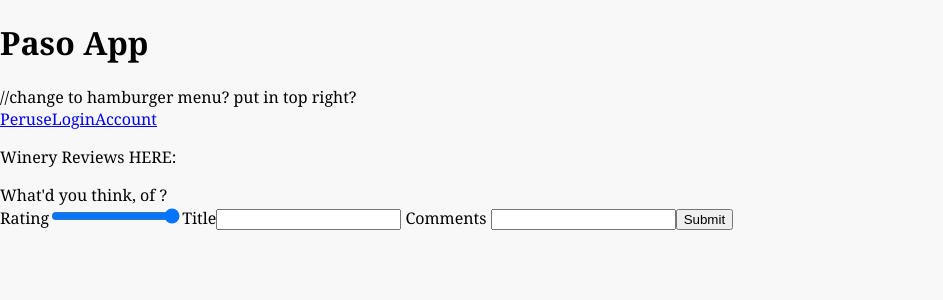
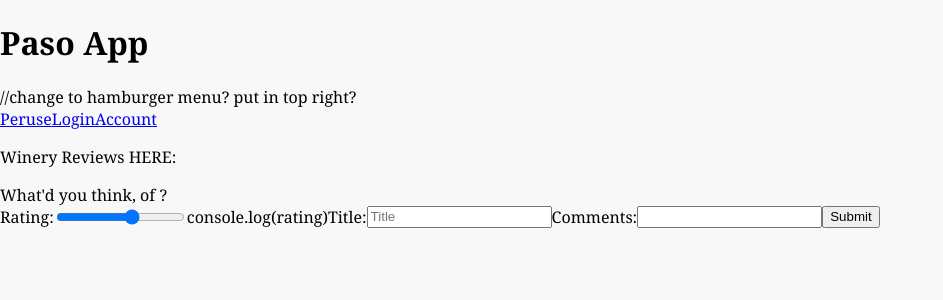
Before and after one commit to bekahnguyen/yelp_site, a React (Vite) app in the folder client/: page /1/Reviews in a window 1280 px wide. Shown: the top 300 px of the page, without its empty margins (0-943 px from the left). Built offline with nearby package versions, Linux system fonts and the light colour scheme.

Commit message:
authentication working again! needed to send the response back

```diff
--- a/client/src/App.jsx
+++ b/client/src/App.jsx
@@ -30,7 +30,7 @@ function App() {
 
   return (
     <>
-      <h1>Paso App</h1>
+      <h1 id="mainPageHeader">Paso App</h1>
       <Navigations />
       <div id="main-routes">
         <Routes>
--- a/client/src/components/Account.jsx
+++ b/client/src/components/Account.jsx
@@ -1,7 +1,7 @@
 /* TODO - add your code to create a functional React component that renders account details for a logged in user. Fetch the account data from the provided API. You may consider conditionally rendering a message for other users that prompts them to log in or create an account.  */
 import { useEffect, useState } from "react";
 
-// must make this route in my PSQL:
+// get reviews user has posted:
 
 export default function Account({ somm }) {
   const reviewList = async () => {
--- a/client/src/components/Login.jsx
+++ b/client/src/components/Login.jsx
@@ -24,10 +24,10 @@ export default function Login({ somm, setSomm }) {
       body: JSON.stringify({ username, password }),
     });
     const json = await response.json();
+    console.log(json);
     console.log(response.status);
     if (response.ok) {
       window.localStorage.setItem("token", json.token);
-      console.log("json token set");
       attemptLoginWithToken();
     }
   };
@@ -35,6 +35,7 @@ export default function Login({ somm, setSomm }) {
   const attemptLoginWithToken = async () => {
     console.log("attempt login with token route hit");
     const token = window.localStorage.getItem("token");
+    console.log("i got the token!:", token);
     const response = await fetch("/api/somms/me", {
       headers: {
         authorization: `Bearer ${token}`,
--- a/client/src/components/Reviews.jsx
+++ b/client/src/components/Reviews.jsx
@@ -1,21 +1,40 @@
 import { useParams } from "react-router-dom";
+import { useState } from "react";
 
 export default function Reviews({ somm }) {
   const { wineId } = useParams();
+  const [title, setTitle] = useState("");
+  const [rating, setRating] = useState("");
+  const [comment, setComment] = useState("");
 
   const submitReview = async (event) => {
     event.preventDefault();
-    const response = await (`api/winery${wineId}/reviews`,
-    {
+    const response = await fetch(`/api/winery/${wineId}/reviews`, {
       method: "POST",
       headers: {
         "Content-Type": "application/json",
       },
-      body: JSON.stringify({ wineReview }),
+      body: JSON.stringify({ title, rating, comment }),
     });
     const result = await response.json();
     console.log(result);
   };
+
+  //see all reviews for winery.
+
+  //to FIX
+  // const seesReview = async () => {
+  //   const response = await `api/winery${wineId}/Reviews`, {
+  //     {
+  //       headers: {
+  //         "Content-Type": "application/json",
+  //     });
+  //   }
+
+  //   const result = await response.json();
+  //   console.log(result);
+  // };
+  // seesReview();
 
   //ask John how he did this
   // wineReview={
@@ -28,13 +47,32 @@ export default function Reviews({ somm }) {
     <>
       <p>Winery Reviews HERE:</p>
       What'd you think, of {wineId.name} {somm.username}?
-      <form id="">
-        <label htmlFor="Rating">Rating</label>
-        <input type="range" id="Rating" name="Rating" min="0" max="5" />
-        <label htmlFor="Title">Title</label>
-        <input type="text" id="Title" name="Title" />
-        <label htmlFor="Comments"> Comments </label>
-        <input type="textarea" id="Comments" name="Comments" />
+      <form id="reviewForm">
+        <label htmlFor="Rating">Rating:</label>
+        <input
+          value={rating}
+          type="range"
+          id="Rating"
+          name="Rating"
+          min="0"
+          max="5"
+          onChange={(event) => setRating(Number(event.target.value))}
+        />
+        console.log(rating)
+        <label htmlFor="Title">Title:</label>
+        <input
+          value={title}
+          placeholder="Title"
+          onChange={(event) => setTitle(event.target.value)}
+        />
+        <label htmlFor="Comments"> Comments: </label>
+        <input
+          value={comment}
+          onChange={(event) => setComment(event.target.value)}
+          type="textarea"
+          id="Comment"
+          name="Comment"
+        />
         <button type="submit" onClick={submitReview}>
           Submit
         </button>
--- a/client/src/components/SingleWinery.jsx
+++ b/client/src/components/SingleWinery.jsx
@@ -47,6 +47,7 @@ export default function SingleWinery() {
   };
   //need to import reviews from reviews table and average them out.
   // have option to click picture and go to website.
+  // if checkbox is clicked, add winery to somm_been there table that i
   return (
     <>
       <h2> {selectedWinery.name} </h2>
@@ -62,7 +63,7 @@ export default function SingleWinery() {
         <button onClick={leaveReview}>Leave a review</button>
         <p>Reservations Required:{selectedWinery.reservation_required}</p>
         <button onClick={handleCheckOut}>Add to your itinerary.</button>
-        <button onClick={handleClick}>Return to all wineries.</button>
+        <button onClick={handleClick}>Back.</button>
       </div>
     </>
   );
--- a/client/src/components/Wineries.jsx
+++ b/client/src/components/Wineries.jsx
@@ -26,9 +26,7 @@ export default function Wineries() {
     }
   };
 
-  // const moreDetails = () => {
-  //   navigate("/SingleWinery");
-  // };
+  //figure out how to align the box in the middle
 
   return (
     <>
--- a/client/src/index.css
+++ b/client/src/index.css
@@ -12,6 +12,7 @@ body {
 #container {
   display: flex;
   flex-wrap: wrap;
+  align-self: flex-end;
 }
 
 .contain {
@@ -22,6 +23,10 @@ body {
 #reviewForm {
   display: flex;
   width: 300px;
+}
+
+#mainPageHeading {
+  text-align: center;
 }
 
 .wineCard {
```
